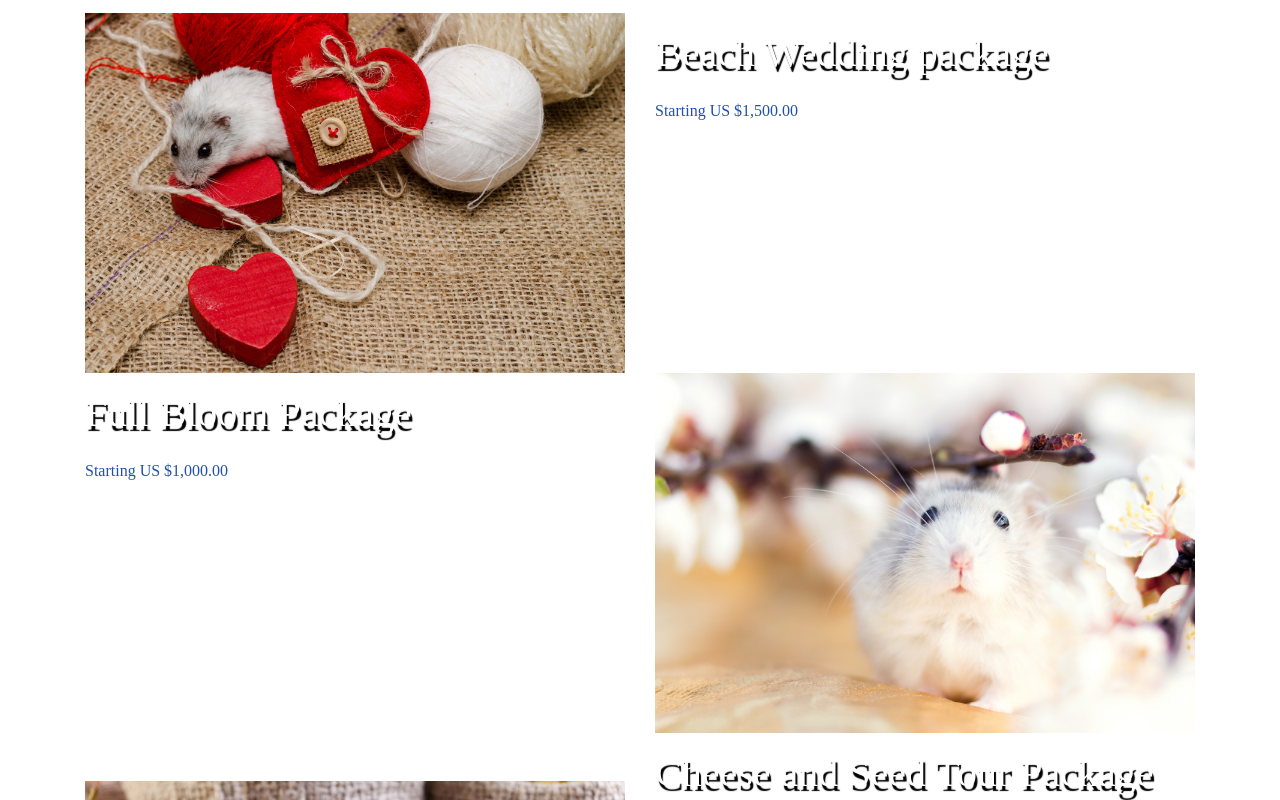
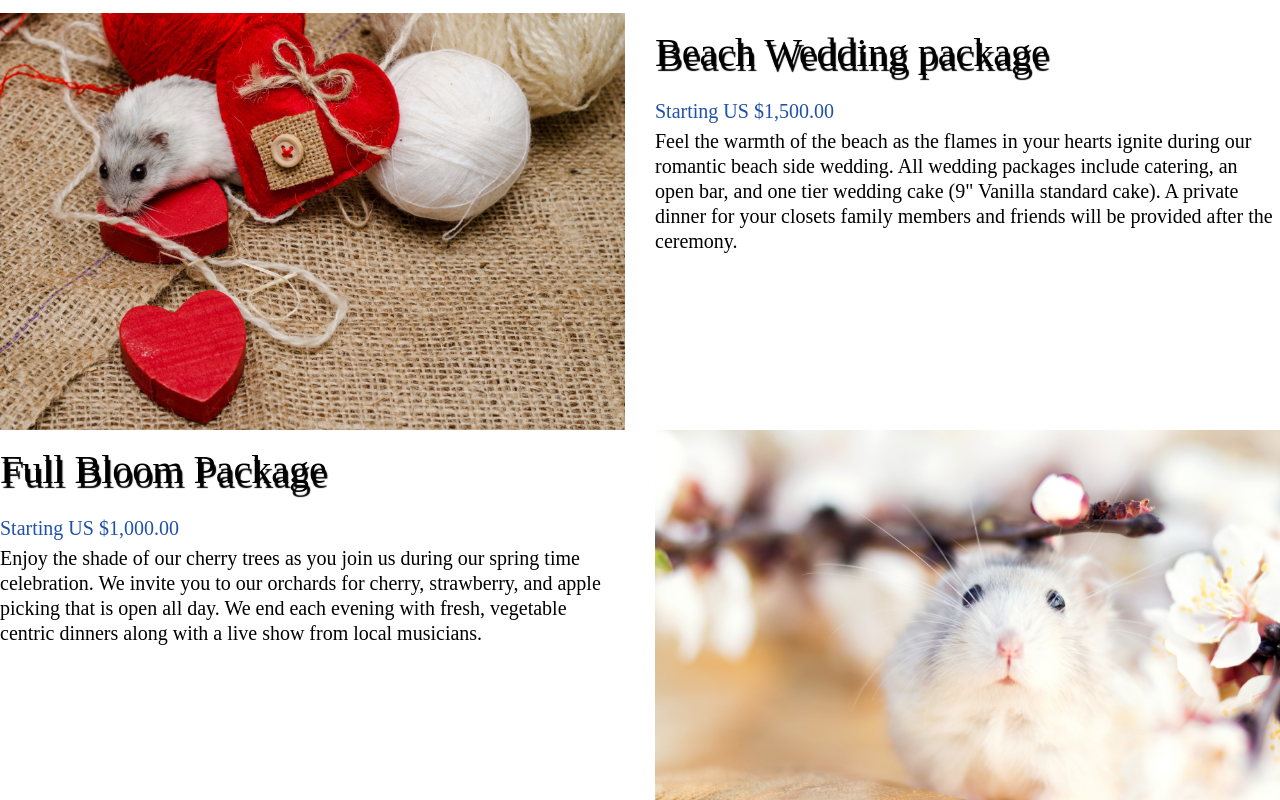
Before and after one commit to aaiilee0715/website_reactassignment, a React (Create React App) app: page /pages/hamsterHotel in a window 1280 px wide. Shown: the part 2300-3100 px from the top of the page. Built offline with nearby package versions, Linux system fonts and the light colour scheme.

Commit message:
hamster packages changed

```diff
--- a/src/components/style/hamster.css
+++ b/src/components/style/hamster.css
@@ -190,10 +190,12 @@ header a {
     color: black;
     margin-top: 5%;
 }
-
+.packagesTitle{
+    color: black;
+}
 .startingPrice {
     text-align: left;
-    font: normal normal normal 16px/20px Source Sans Pro;
+    font: normal normal normal 20px/20px Source Sans Pro;
     letter-spacing: 0px;
     color: rgb(31, 81, 168, 1);
 }
@@ -201,6 +203,20 @@ header a {
 .fullBloomPackage {
     width: 400px;
     max-width: 100%;
+}
+
+#packagesCenter h2{
+    color: black;
+
+}
+#packagesCenter p{
+    color: black;
+    font: normal normal normal 20px/25px Source Sans Pro;
+}
+.packageContainer{
+    margin: 0 auto;
+    overflow: hidden;
+
 
 }
 
--- a/src/pages/hamsterHotel.js
+++ b/src/pages/hamsterHotel.js
@@ -151,13 +151,13 @@ const HamsterHotelSite = () => {
       {/* <!--Multi Hamster--> */}
       <section id="packagesCenter">
         <h1 className="packages d-flex justify-content-center m-5">Packages</h1>
-        <div className="container">
+        <div className="packageContainer">
           <div className="row">
             <div className="col-md">
               <img src={HamsterWedding} alt="Hamster Wedding Picture" className="img-fluid" />
             </div>
             <div className="col-6">
-              <h2 className="py-3">Beach Wedding package</h2>
+              <h2 className="packagesTitle py-3">Beach Wedding package</h2>
               <h5 className="startingPrice">Starting US $1,500.00</h5>
               <p>Feel the warmth of the beach as the flames in your hearts ignite during our
               romantic beach side wedding. All wedding packages include catering, an open bar, and one
@@ -167,7 +167,7 @@ const HamsterHotelSite = () => {
           </div>
           <div className="row">
             <div className="col-6">
-              <h2 className="py-3">Full Bloom Package</h2>
+              <h2 className="packagesTitle py-3">Full Bloom Package</h2>
               <h5 className=" startingPrice">Starting US $1,000.00</h5>
               <p>Enjoy the shade of our cherry trees as you join us during our spring time
               celebration. We invite you to our orchards for cherry, strawberry, and apple picking
@@ -183,7 +183,7 @@ const HamsterHotelSite = () => {
               <img src={HamsterCheese} alt="Hamster Cheese" className="img-fluid" />
             </div>
             <div className="col-6">
-              <h2 className="py-3">Cheese and Seed Tour Package</h2>
+              <h2 className="packagesTitle py-3">Cheese and Seed Tour Package</h2>
               <h5 className=" startingPrice ">Starting US $1,200.00</h5>
               <p>Immerse yourself in the flavors of Cavia with our Cheese and Seed tour. We
               consulted with connoisseurs from around the globe to bring you the best flavors that
```
Also changed, not shown: 1 other file (tests, documents, lock files or other folders).
